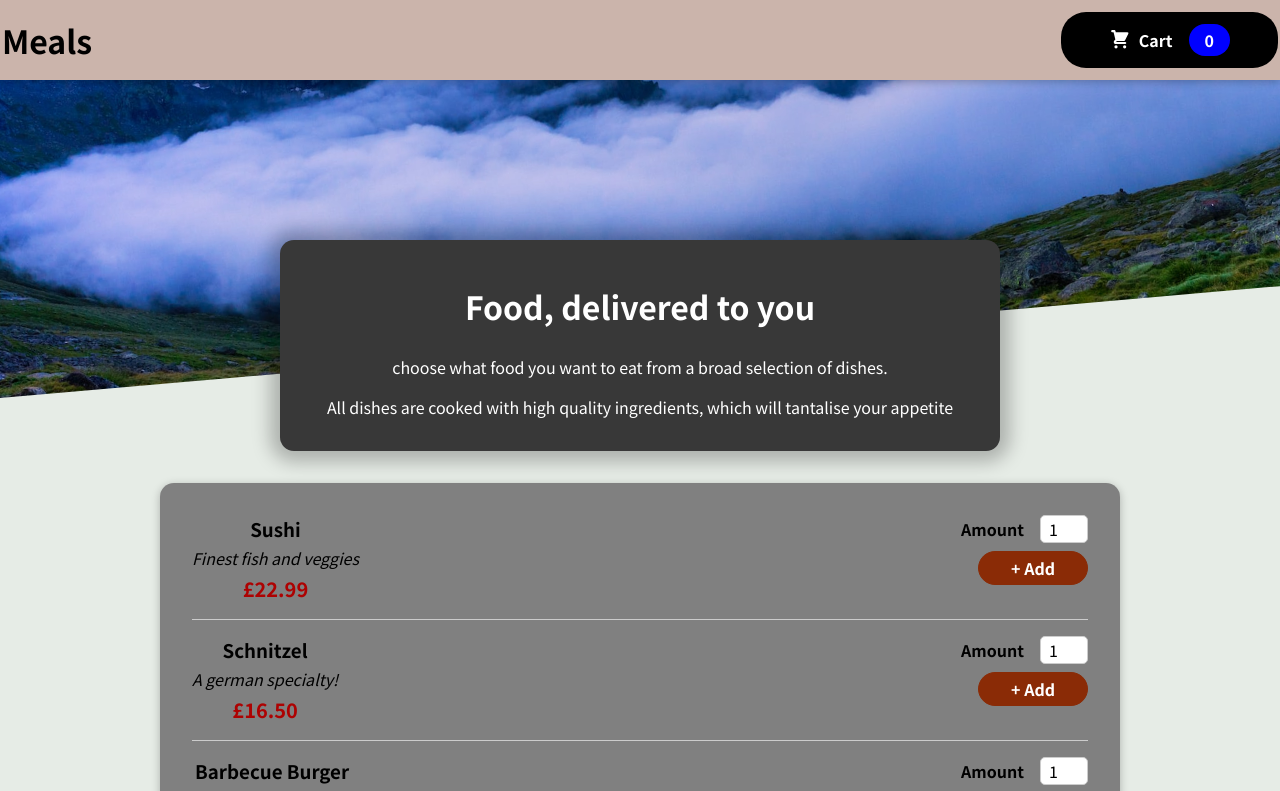
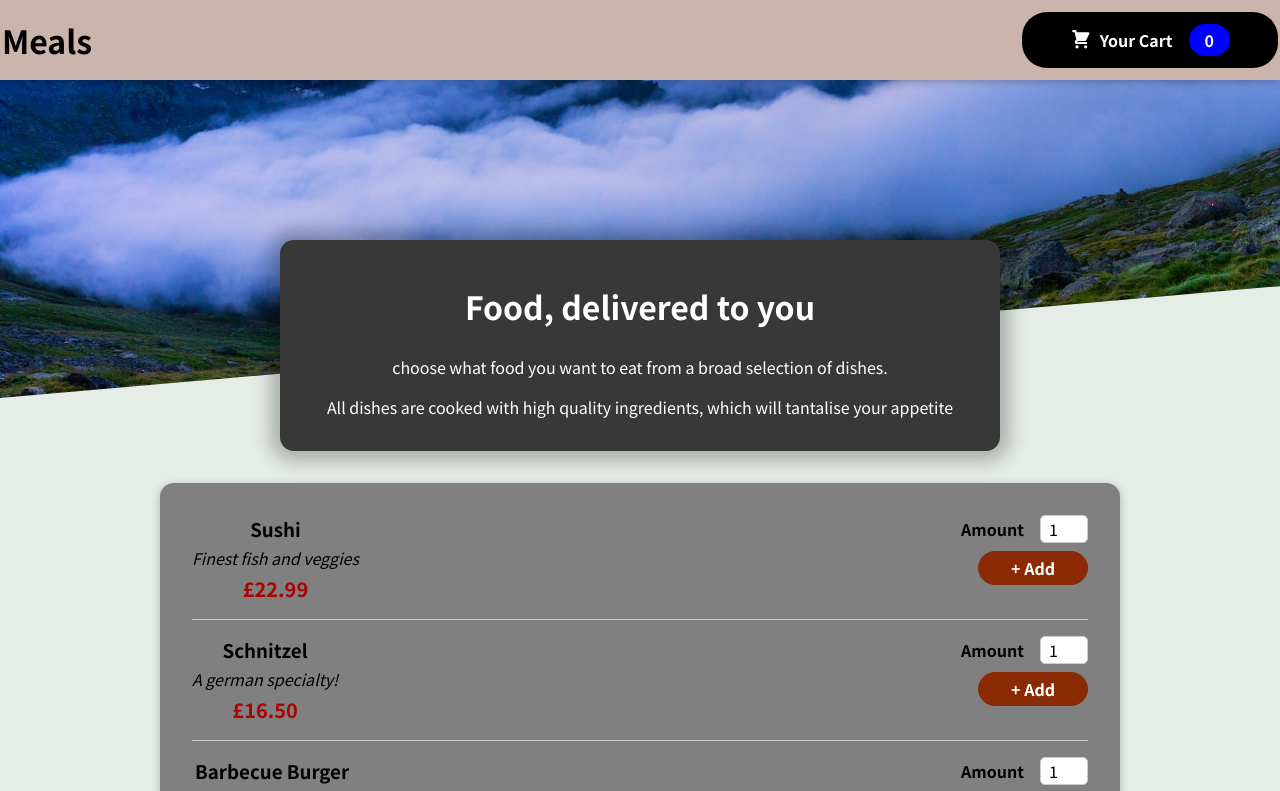
Before and after one commit to Alisyad9/weight_project, a React (Create React App) app: page / in a window 1280 px wide. Shown: the top 791 px of the page. Built offline with nearby package versions, Linux system fonts and the light colour scheme.

Commit message:
edited button name

```diff
--- a/src/components/Layout/HeaderButton.js
+++ b/src/components/Layout/HeaderButton.js
@@ -14,7 +14,7 @@ const HeaderButton = (props) => {
       <span className={classes.icon}>
         <Cart />
       </span>
-      <span>Cart</span>
+      <span>Your Cart</span>
 
       <span className={classes.badge}>{numberOfCartItems}</span>
     </button>
```
